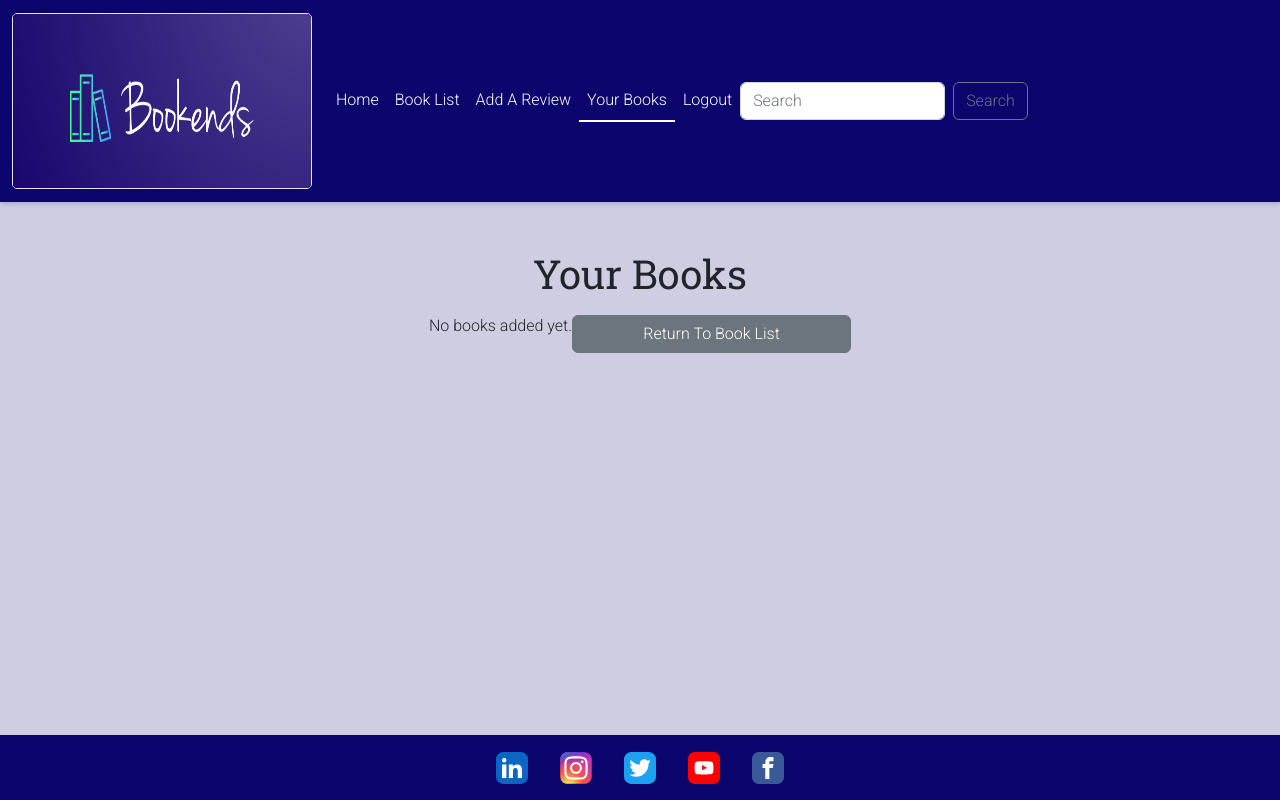
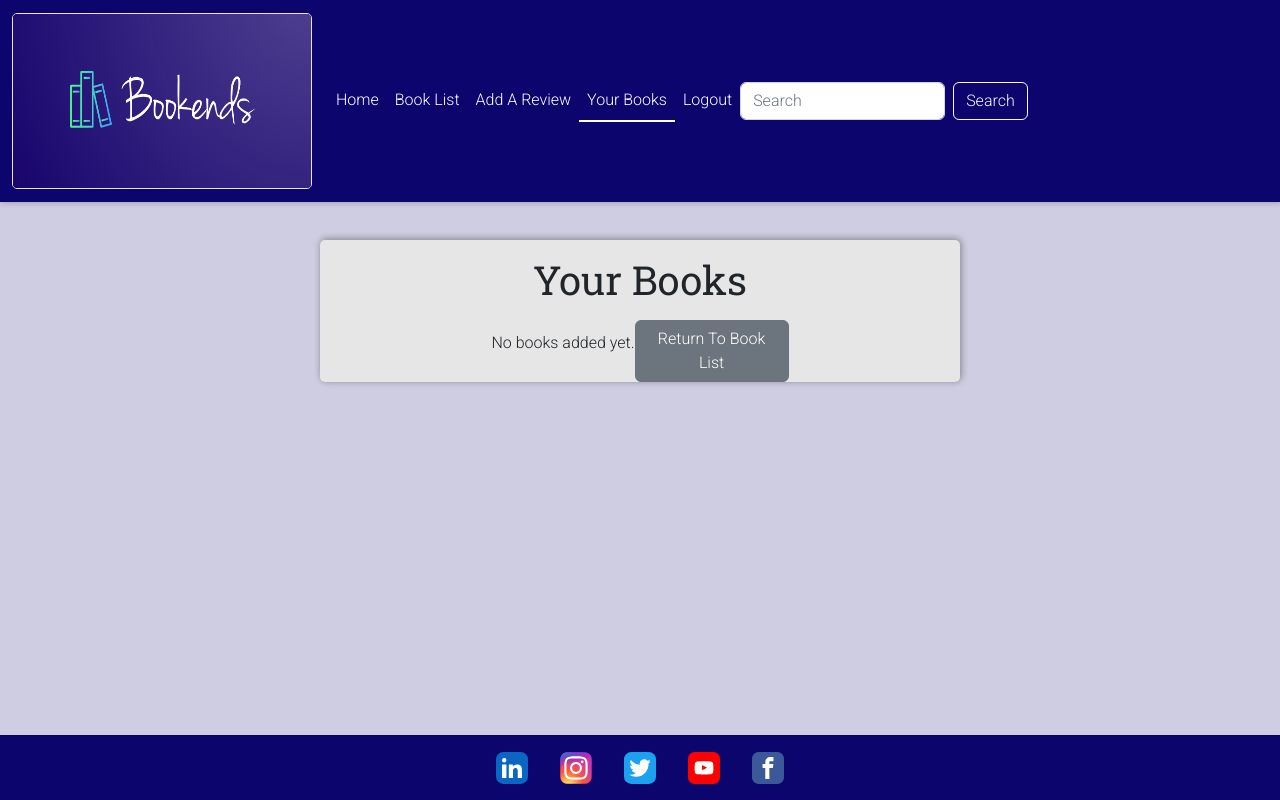
Before and after one commit to jax-parker/bookends, a Django app: page /books/user-books/ in a window 1280 px wide. Run offline with Django 3.2, Linux system fonts and the light colour scheme; the visitor is signed in with stand-in values (Sample User, id 1); data that the repository does not hold is empty; some libraries are stand-ins or nearby versions.

Commit message:
improve search button and lighthouse styling

```diff
--- a/books/templates/books/user_books.html
+++ b/books/templates/books/user_books.html
@@ -3,8 +3,8 @@
 {% block title %}My Books{% endblock %}
 
 {% block content %}
-
-<div class="container d-flex align-items-center justify-content-center pb-2 pt-5">
+<div class="form">
+    <div class="container d-flex align-items-center justify-content-center pb-2 pt-3">
         <h1>Your Books</h1>
     </div>
     <div class="container d-flex align-items-center justify-content-center">
@@ -19,6 +19,7 @@
         <a href="{% url 'book_detail' %}" class="btn btn-secondary w-25">Return To Book List</a>
         {% endif %}
     </div>
+</div>
 
 
 {% endblock %}
--- a/static/css/base.css
+++ b/static/css/base.css
@@ -47,14 +47,6 @@
     border: 1px solid var(--off_white);
     border-radius: 5px;
     width: auto;
-}
-
-button .btn {
-    background-color: var(--off_white);
-}
-
-button .btn:hover {
-   color: var(--light_teal);
 }
 
 footer {
@@ -201,6 +193,12 @@
     left: 50%;
     background-color: var(--off_white);
 }
+.user {
+    border: 1px solid var(--blue);
+    background-color: var(--off_white) ;
+    border-radius: 5px;
+    box-shadow: var(--sm_box_shadow);
+}
 
 /* Media */
 
--- a/templates/includes/header.html
+++ b/templates/includes/header.html
@@ -50,7 +50,7 @@
                 <!-- Search bar -->
                 <form class="d-flex pull-right" role="search" method="GET" action="{% url 'books' %}">
                     <input class="form-control me-2" type="search" name="q" placeholder="Search" aria-label="Search">
-                    <button class="btn btn-outline-secondary search" type="submit">Search</button>
+                    <button class="btn btn-outline-light" type="submit">Search</button>
                 </form>
             </div>
         </div>
```
Also changed, not shown: README.md, static/images/logo-crop.png. Lines whose indentation alone changed are shown as unchanged.
